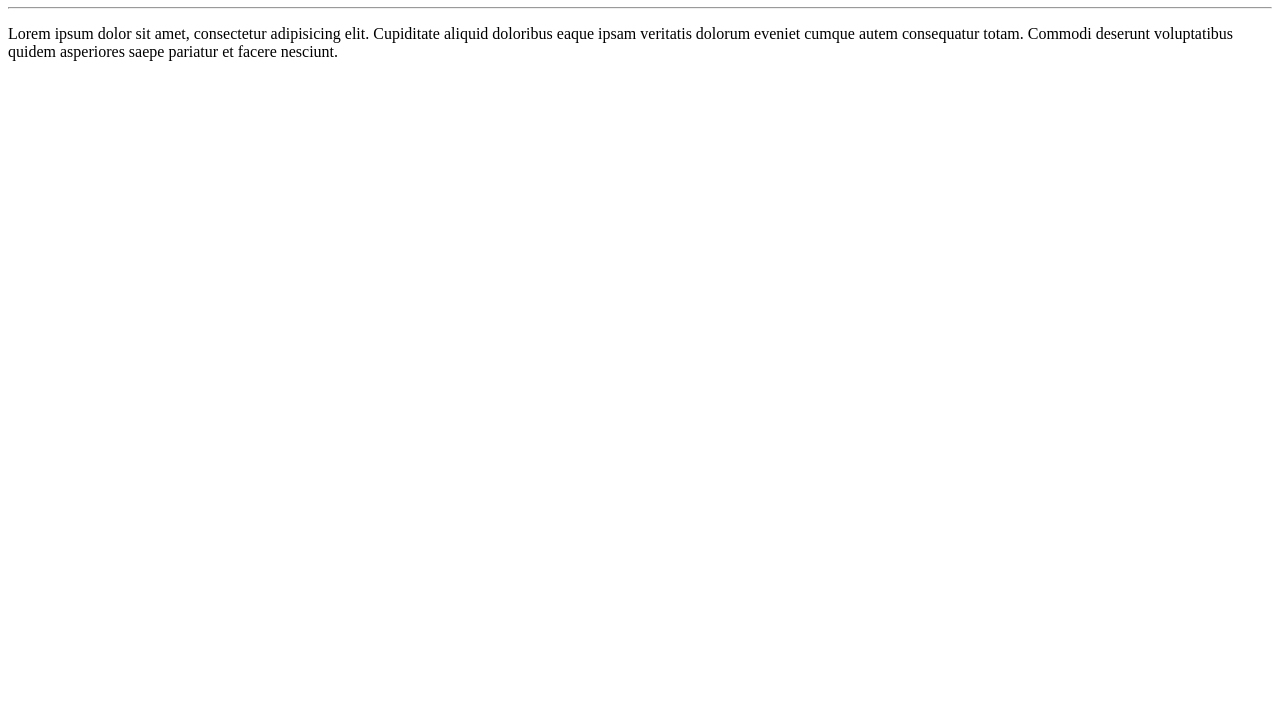
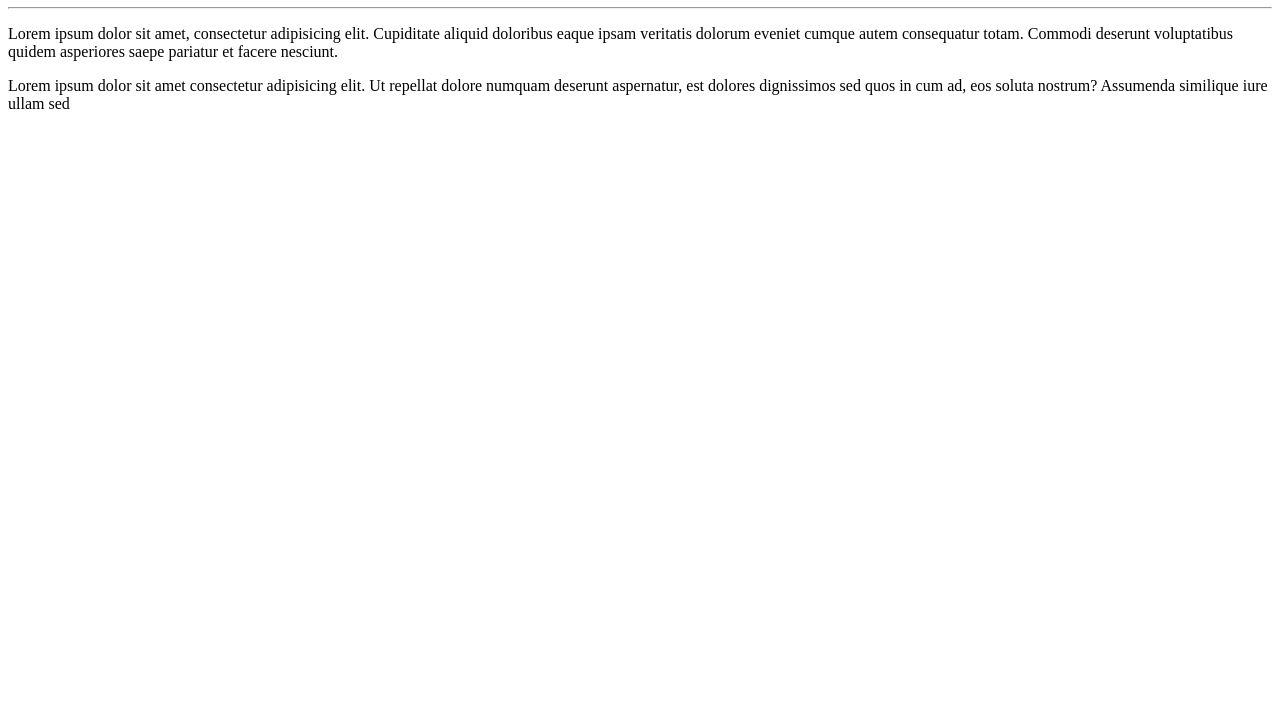
Before and after one commit to AnnamariaNunes/Ola-Mundo, a plain HTML site: page site-exemplo/index.html in a window 1280 px wide. Shown: the part 73-800 px from the top of the page. Drawn offline with Linux system fonts and the light colour scheme.

Commit message:
adicionei um paragrafo.

```diff
--- a/site-exemplo/index.html
+++ b/site-exemplo/index.html
@@ -10,5 +10,6 @@
     <h1>Olá, Mundo!</h1>
     <hr>
     <p>Lorem ipsum dolor sit amet, consectetur adipisicing elit. Cupiditate aliquid doloribus eaque ipsam veritatis dolorum eveniet cumque autem consequatur totam. Commodi deserunt voluptatibus quidem asperiores saepe pariatur et facere nesciunt.</p>
+    <p>Lorem ipsum dolor sit amet consectetur adipisicing elit. Ut repellat dolore numquam deserunt aspernatur, est dolores dignissimos sed quos in cum ad, eos soluta nostrum? Assumenda similique iure ullam sed</p>
 </body>
 </html>
```
